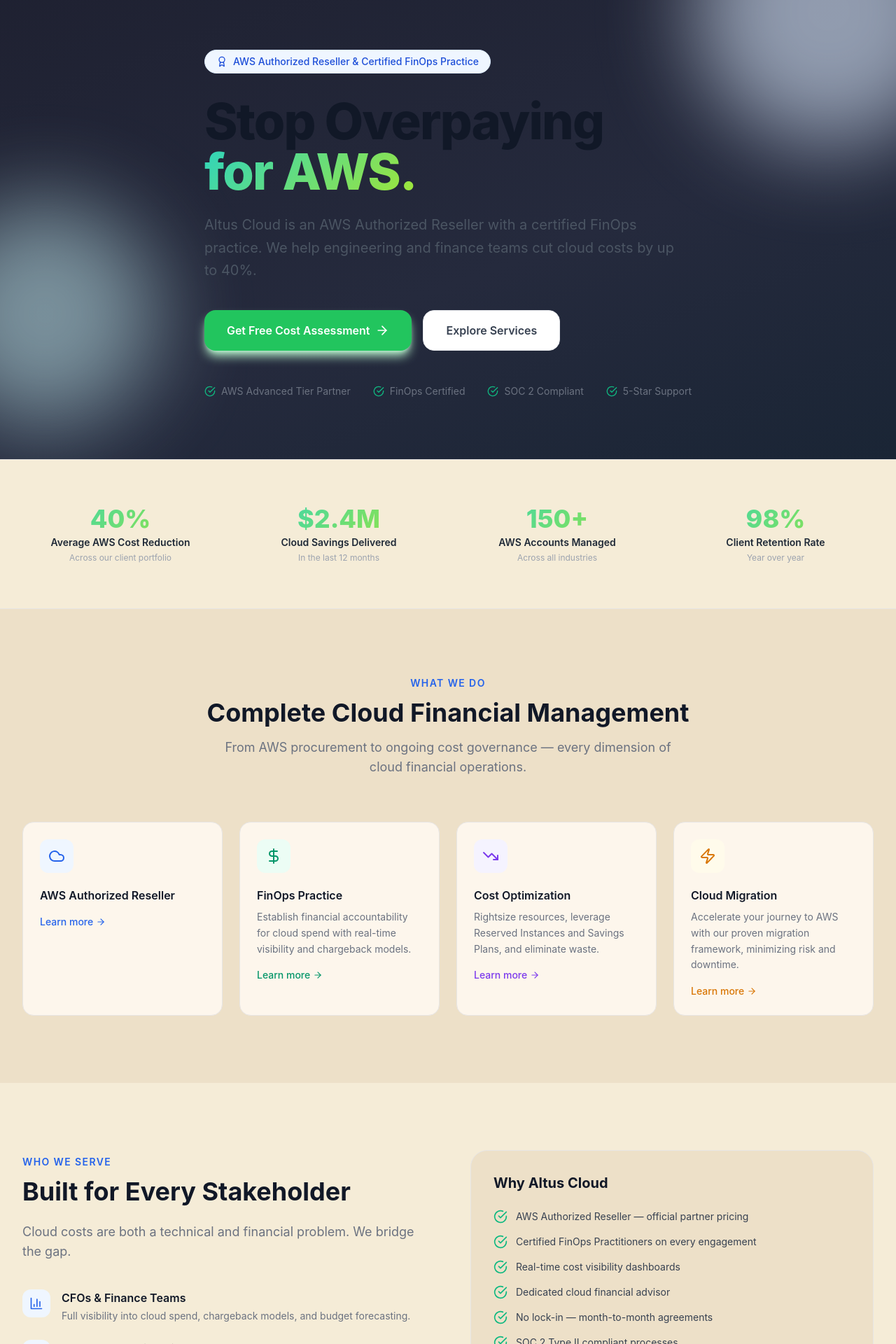
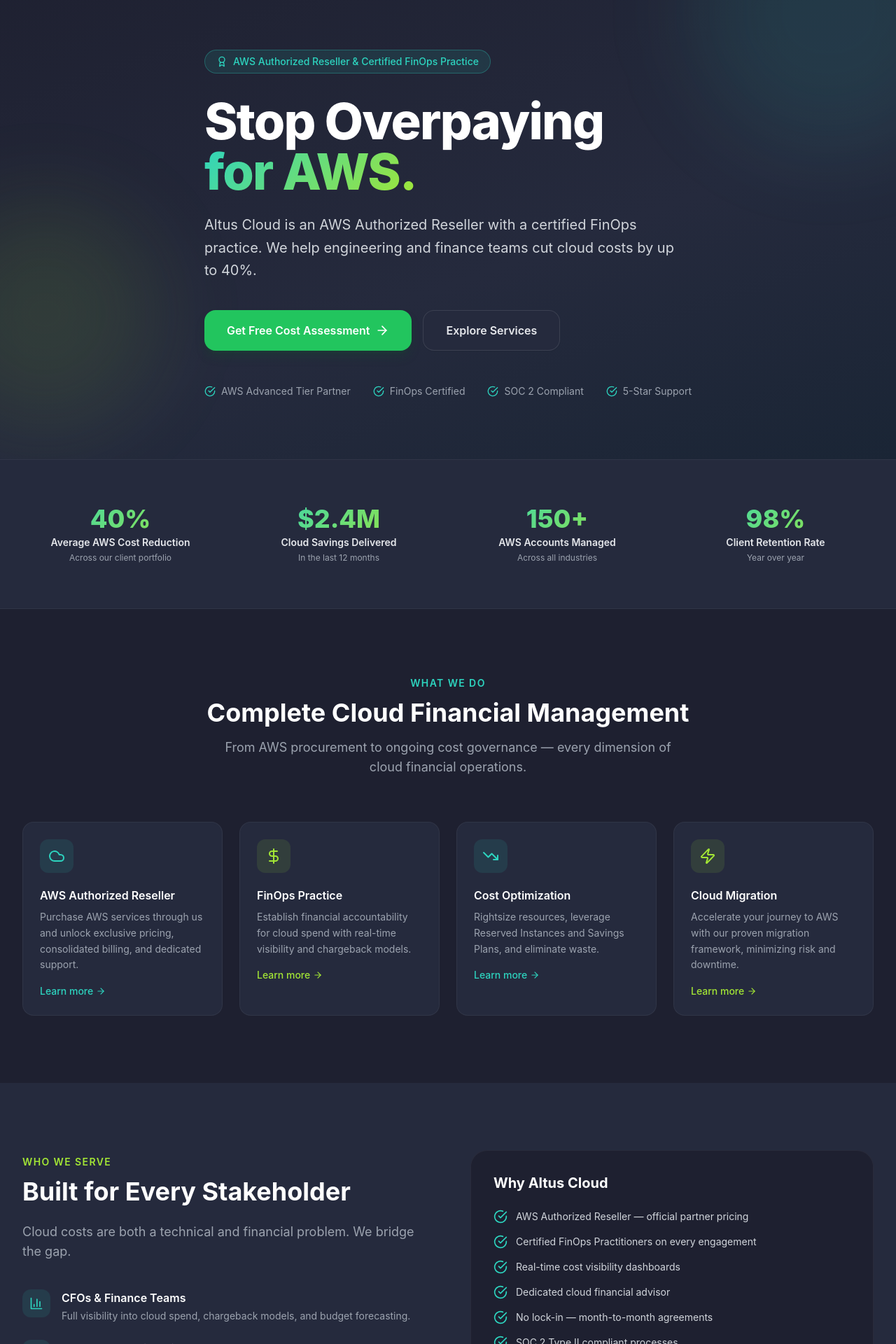
Before and after one commit to Dlyle2671/altus-cloud, a Next.js app: page / in a window 1280 px wide. Shown: the part 80-2000 px from the top of the page at 70% size. Built offline with nearby package versions, Linux system fonts and the light colour scheme.

Commit message:
Style: charcoal section bgs, white text, turquoise/lime accents throughout

```diff
--- a/src/app/page.tsx
+++ b/src/app/page.tsx
@@ -7,13 +7,16 @@
   { value: '150+', label: 'AWS Accounts Managed', sub: 'Across all industries' },
   { value: '98%', label: 'Client Retention Rate', sub: 'Year over year' },
 ];
+
 const services = [
-  { icon: Cloud, title: 'AWS Authorized Reseller', esc: 'Purchase AWS services through us and unlock exclusive pricing, consolidated billing, and dedicated support.', light: 'bg-blue-50', iconColor: 'text-blue-600' },
-  { icon: DollarSign, title: 'FinOps Practice', desc: 'Establish financial accountability for cloud spend with real-time visibility and chargeback models.', light: 'bg-emerald-50', iconColor: 'text-emerald-600' },
-  { icon: TrendingDown, title: 'Cost Optimization', desc: 'Rightsize resources, leverage Reserved Instances and Savings Plans, and eliminate waste.', light: 'bg-violet-50', iconColor: 'text-violet-600' },
-  { icon: Zap, title: 'Cloud Migration', desc: 'Accelerate your journey to AWS with our proven migration framework, minimizing risk and downtime.', light: 'bg-amber-50', iconColor: 'text-amber-600' },
+  { icon: Cloud, title: 'AWS Authorized Reseller', desc: 'Purchase AWS services through us and unlock exclusive pricing, consolidated billing, and dedicated support.', light: 'bg-[#2DD4BF]/10', iconColor: 'text-[#2DD4BF]' },
+  { icon: DollarSign, title: 'FinOps Practice', desc: 'Establish financial accountability for cloud spend with real-time visibility and chargeback models.', light: 'bg-[#A3E635]/10', iconColor: 'text-[#A3E635]' },
+  { icon: TrendingDown, title: 'Cost Optimization', desc: 'Rightsize resources, leverage Reserved Instances and Savings Plans, and eliminate waste.', light: 'bg-[#2DD4BF]/10', iconColor: 'text-[#2DD4BF]' },
+  { icon: Zap, title: 'Cloud Migration', desc: 'Accelerate your journey to AWS with our proven migration framework, minimizing risk and downtime.', light: 'bg-[#A3E635]/10', iconColor: 'text-[#A3E635]' },
 ];
+
 const whyUs = ['AWS Authorized Reseller — official partner pricing','Certified FinOps Practitioners on every engagement','Real-time cost visibility dashboards','Dedicated cloud financial advisor','No lock-in — month-to-month agreements','SOC 2 Type II compliant processes'];
+
 const audiences = [
   { icon: BarChart3, role: 'CFOs & Finance Teams', desc: 'Full visibility into cloud spend, chargeback models, and budget forecasting.' },
   { icon: Cloud, role: 'CTOs & VP Engineering', desc: 'Optimize infrastructure without sacrificing performance or reliability.' },
@@ -25,32 +28,33 @@
     <>
       <section className="relative min-h-[92vh] flex items-center bg-hero pt-16 overflow-hidden">
         <div className="absolute inset-0 overflow-hidden pointer-events-none">
-          <div className="absolute -top-24 -right-24 w-96 h-96 rounded-full bg-blue-100/60 blur-3xl" />
-          <div className="absolute top-1/2 -left-24 w-80 h-80 rounded-full bg-cyan-100/50 blur-3xl" />
+          <div className="absolute -top-24 -right-24 w-96 h-96 rounded-full bg-[#2DD4BF]/10 blur-3xl" />
+          <div className="absolute top-1/2 -left-24 w-80 h-80 rounded-full bg-[#A3E635]/10 blur-3xl" />
         </div>
         <div className="relative max-w-7xl mx-auto px-4 sm:px-6 lg:px-8 py-20">
           <div className="max-w-3xl">
-            <div className="inline-flex items-center gap-2 px-4 py-1.5 rounded-full bg-blue-50 border border-blue-100 text-blue-700 text-sm font-medium mb-8">
-              <Award className="w-4 h-4" /> AWS Authorized Reseller & Certified FinOps Practice
+            <div className="inline-flex items-center gap-2 px-4 py-1.5 rounded-full bg-[#2DD4BF]/10 border border-[#2DD4BF]/30 text-[#2DD4BF] text-sm font-medium mb-8">
+              <Award className="w-4 h-4" />
+              AWS Authorized Reseller & Certified FinOps Practice
             </div>
-            <h1 className="text-5xl sm:text-6xl lg:text-7xl font-extrabold text-gray-900 leading-[1.08] tracking-tight mb-6">
+            <h1 className="text-5xl sm:text-6xl lg:text-7xl font-extrabold text-white leading-[1.08] tracking-tight mb-6">
               Stop Overpaying<br /><span className="text-gradient">for AWS.</span>
             </h1>
-            <p className="text-xl text-gray-600 leading-relaxed mb-10 max-w-2xl">
+            <p className="text-xl text-gray-300 leading-relaxed mb-10 max-w-2xl">
               Altus Cloud is an AWS Authorized Reseller with a certified FinOps practice. We help engineering and finance teams cut cloud costs by up to 40%.
             </p>
             <div className="flex flex-col sm:flex-row gap-4">
-              <Link href="/contact?type=assessment" className="inline-flex items-center justify-center gap-2 px-8 py-4 text-base font-semibold text-white bg-green-500 hover:bg-green-400 rounded-2xl hover:opacity-90 transition-all shadow-lg shadow-green-200 hover:-translate-y-0.5">
+              <Link href="/contact?type=assessment" className="inline-flex items-center justify-center gap-2 px-8 py-4 text-base font-semibold text-white bg-green-500 hover:bg-green-400 rounded-2xl hover:opacity-90 transition-all shadow-lg shadow-green-900/30 hover:-translate-y-0.5">
                 Get Free Cost Assessment <ArrowRight className="w-5 h-5" />
               </Link>
-              <Link href="/services" className="inline-flex items-center justify-center gap-2 px-8 py-4 text-base font-semibold text-gray-700 bg-white border border-gray-200 rounded-2xl hover:border-blue-200 hover:text-blue-600 transition-all shadow-sm">
+              <Link href="/services" className="inline-flex items-center justify-center gap-2 px-8 py-4 text-base font-semibold text-gray-200 bg-[#252A3D] border border-white/10 rounded-2xl hover:border-[#2DD4BF]/50 hover:text-[#2DD4BF] transition-all shadow-sm">
                 Explore Services
               </Link>
             </div>
             <div className="mt-12 flex flex-wrap gap-x-8 gap-y-3">
               {['AWS Advanced Tier Partner','FinOps Certified','SOC 2 Compliant','5-Star Support'].map(t => (
-                <div key={t} className="flex items-center gap-2 text-sm text-gray-500">
-                  <CheckCircle className="w-4 h-4 text-emerald-500" />{t}
+                <div key={t} className="flex items-center gap-2 text-sm text-gray-400">
+                  <CheckCircle className="w-4 h-4 text-[#2DD4BF]" />{t}
                 </div>
               ))}
             </div>
@@ -58,13 +62,13 @@
         </div>
       </section>
 
-      <section className="py-16 bg-[#F5ECD7] border-y border-stone-200">
+      <section className="py-16 bg-[#252A3D] border-y border-white/5">
         <div className="max-w-7xl mx-auto px-4 sm:px-6 lg:px-8">
           <div className="grid grid-cols-2 lg:grid-cols-4 gap-8">
             {stats.map((s) => (
               <div key={s.value} className="text-center">
                 <div className="text-4xl font-extrabold text-gradient mb-1">{s.value}</div>
-                <div className="text-sm font-semibold text-gray-800 mb-1">{s.label}</div>
+                <div className="text-sm font-semibold text-gray-200 mb-1">{s.label}</div>
                 <div className="text-xs text-gray-400">{s.sub}</div>
               </div>
             ))}
@@ -72,21 +76,21 @@
         </div>
       </section>
 
-      <section className="py-24 bg-[#EDE0C8]">
+      <section className="py-24 bg-[#1E2030]">
         <div className="max-w-7xl mx-auto px-4 sm:px-6 lg:px-8">
           <div className="text-center mb-16">
-            <p className="text-sm font-semibold text-blue-600 uppercase tracking-widest mb-3">What We Do</p>
-            <h2 className="text-4xl font-bold text-gray-900 mb-4">Complete Cloud Financial Management</h2>
-            <p className="text-lg text-gray-500 max-w-2xl mx-auto">From AWS procurement to ongoing cost governance — every dimension of cloud financial operations.</p>
+            <p className="text-sm font-semibold text-[#2DD4BF] uppercase tracking-widest mb-3">What We Do</p>
+            <h2 className="text-4xl font-bold text-white mb-4">Complete Cloud Financial Management</h2>
+            <p className="text-lg text-gray-400 max-w-2xl mx-auto">From AWS procurement to ongoing cost governance — every dimension of cloud financial operations.</p>
           </div>
           <div className="grid sm:grid-cols-2 lg:grid-cols-4 gap-6">
             {services.map((s) => (
-              <div key={s.title} className="bg-[#FDF6EC] rounded-2xl p-6 border border-stone-200 card-hover">
+              <div key={s.title} className="bg-[#252A3D] rounded-2xl p-6 border border-white/5 card-hover">
                 <div className={`w-12 h-12 rounded-xl ${s.light} flex items-center justify-center mb-5`}>
                   <s.icon className={`w-6 h-6 ${s.iconColor}`} />
                 </div>
-                <h3 className="text-base font-semibold text-gray-900 mb-2">{s.title}</h3>
-                <p className="text-sm text-gray-500 leading-relaxed mb-4">{s.desc}</p>
+                <h3 className="text-base font-semibold text-white mb-2">{s.title}</h3>
+                <p className="text-sm text-gray-400 leading-relaxed mb-4">{s.desc}</p>
                 <Link href="/services" className={`text-sm font-medium ${s.iconColor} hover:underline flex items-center gap-1`}>
                   Learn more <ArrowRight className="w-3.5 h-3.5" />
                 </Link>
@@ -96,39 +100,39 @@
         </div>
       </section>
 
-      <section className="py-24 bg-[#F5ECD7]">
+      <section className="py-24 bg-[#252A3D]">
         <div className="max-w-7xl mx-auto px-4 sm:px-6 lg:px-8">
           <div className="grid lg:grid-cols-2 gap-16 items-center">
             <div>
-              <p className="text-sm font-semibold text-blue-600 uppercase tracking-widest mb-3">Who We Serve</p>
-              <h2 className="text-4xl font-bold text-gray-900 mb-6">Built for Every Stakeholder</h2>
-              <p className="text-lg text-gray-500 mb-10">Cloud costs are both a technical and financial problem. We bridge the gap.</p>
+              <p className="text-sm font-semibold text-[#A3E635] uppercase tracking-widest mb-3">Who We Serve</p>
+              <h2 className="text-4xl font-bold text-white mb-6">Built for Every Stakeholder</h2>
+              <p className="text-lg text-gray-400 mb-10">Cloud costs are both a technical and financial problem. We bridge the gap.</p>
               <div className="space-y-6">
                 {audiences.map((a) => (
                   <div key={a.role} className="flex gap-4">
-                    <div className="w-10 h-10 rounded-xl bg-blue-50 flex items-center justify-center shrink-0">
-                      <a.icon className="w-5 h-5 text-blue-600" />
+                    <div className="w-10 h-10 rounded-xl bg-[#2DD4BF]/10 flex items-center justify-center shrink-0">
+                      <a.icon className="w-5 h-5 text-[#2DD4BF]" />
                     </div>
                     <div>
-                      <h4 className="font-semibold text-gray-900 mb-1">{a.role}</h4>
-                      <p className="text-sm text-gray-500">{a.desc}</p>
+                      <h4 className="font-semibold text-white mb-1">{a.role}</h4>
+                      <p className="text-sm text-gray-400">{a.desc}</p>
                     </div>
                   </div>
                 ))}
               </div>
             </div>
-            <div className="bg-[#EDE0C8] rounded-3xl p-8 border border-stone-200">
-              <h3 className="text-xl font-bold text-gray-900 mb-6">Why Altus Cloud</h3>
+            <div className="bg-[#1E2030] rounded-3xl p-8 border border-white/5">
+              <h3 className="text-xl font-bold text-white mb-6">Why Altus Cloud</h3>
               <ul className="space-y-4">
                 {whyUs.map((w) => (
                   <li key={w} className="flex items-center gap-3">
-                    <CheckCircle className="w-5 h-5 text-emerald-500 shrink-0" />
-                    <span className="text-gray-700 text-sm">{w}</span>
+                    <CheckCircle className="w-5 h-5 text-[#2DD4BF] shrink-0" />
+                    <span className="text-gray-300 text-sm">{w}</span>
                   </li>
                 ))}
               </ul>
               <div className="mt-8">
-                <Link href="/contact?type=assessment" className="w-full flex items-center justify-center gap-2 px-6 py-3.5 text-sm font-semibold text-white bg-green-500 hover:bg-green-400 rounded-xl hover:opacity-90 shadow-md shadow-green-200">
+                <Link href="/contact?type=assessment" className="w-full flex items-center justify-center gap-2 px-6 py-3.5 text-sm font-semibold text-white bg-green-500 hover:bg-green-400 rounded-xl hover:opacity-90 shadow-md shadow-green-900/30">
                   Start Saving Today <ArrowRight className="w-4 h-4" />
                 </Link>
               </div>
@@ -140,9 +144,9 @@
       <section className="py-20 bg-dark">
         <div className="max-w-7xl mx-auto px-4 sm:px-6 lg:px-8 text-center">
           <h2 className="text-4xl font-bold text-white mb-4">Ready to Optimize Your AWS Spend?</h2>
-          <p className="text-lg text-blue-200 mb-10 max-w-xl mx-auto">Get a complimentary cloud cost assessment and discover your savings opportunity in 48 hours.</p>
+          <p className="text-lg text-[#2DD4BF] mb-10 max-w-xl mx-auto">Get a complimentary cloud cost assessment and discover your savings opportunity in 48 hours.</p>
           <div className="flex flex-col sm:flex-row gap-4 justify-center">
-            <Link href="/contact?type=assessment" className="inline-flex items-center gap-2 px-8 py-4 text-sm font-semibold text-blue-700 bg-white rounded-2xl hover:bg-blue-50 transition-colors shadow-xl">
+            <Link href="/contact?type=assessment" className="inline-flex items-center gap-2 px-8 py-4 text-sm font-semibold text-[#1E2030] bg-[#2DD4BF] rounded-2xl hover:bg-[#14B8A6] transition-colors shadow-xl">
               Get Free Assessment <ArrowRight className="w-4 h-4" />
             </Link>
             <Link href="/services" className="inline-flex items-center gap-2 px-8 py-4 text-sm font-semibold text-white border border-white/20 rounded-2xl hover:bg-white/10 transition-colors">
```
